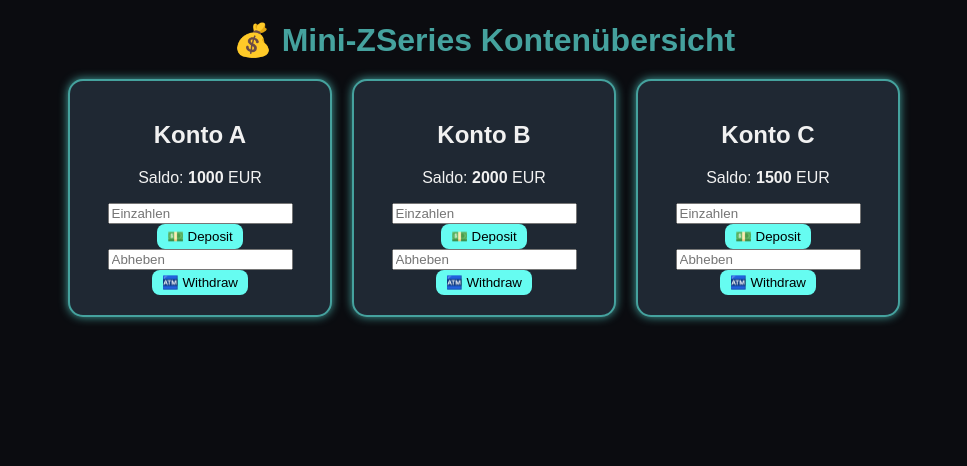
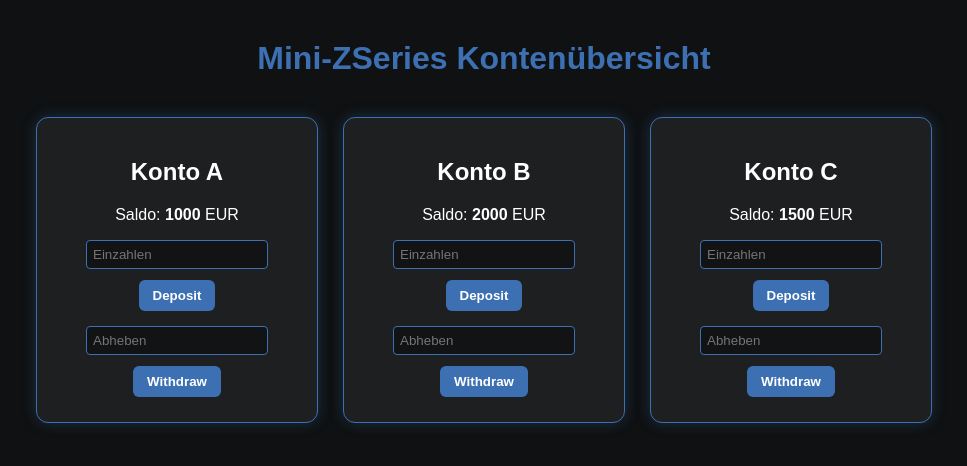
Before and after one commit to Caknesga/mini-zseries-odroid, a Flask app: page / in a window 1280 px wide. Shown: the top 466 px of the page, without its empty margins (156-1123 px from the left). Run offline with Flask 3, Linux system fonts and the light colour scheme.

Commit message:
UI improvements

```diff
--- a/workloads/transaction/static/style.css
+++ b/workloads/transaction/static/style.css
@@ -1,40 +1,70 @@
+/* === IBM Mini ZSeries Dashboard Styling === */
+
 body {
-    font-family: Arial, sans-serif;
-    background-color: #0b0c10;
-    color: #f1f1f1;
+    font-family: "IBM Plex Sans", Arial, sans-serif;
+    background-color: #0f1112; /* IBM dark UI background */
+    color: #ffffff;
     text-align: center;
+    margin: 0;
+    padding: 0;
 }
 
 h1 {
-    color: #45a29e;
-    margin-bottom: 20px;
+    color: #3d70b2; /* IBM blue primary */
+    margin: 40px 0 20px;
+    font-weight: 600;
+    font-size: 2em;
 }
 
 .account-grid {
     display: flex;
     justify-content: center;
     flex-wrap: wrap;
-    gap: 20px;
+    gap: 25px;
+    padding: 20px;
 }
 
 .account-box {
-    background-color: #1f2833;
-    border: 2px solid #45a29e;
-    border-radius: 15px;
+    background-color: #1d1f21;
+    border: 1px solid #3d70b2;
+    border-radius: 12px;
     padding: 20px;
-    width: 220px;
-    box-shadow: 0 0 10px #45a29e;
+    width: 240px;
+    box-shadow: 0 0 15px rgba(61, 112, 178, 0.3);
+    transition: transform 0.2s, box-shadow 0.2s;
+}
+
+.account-box:hover {
+    transform: translateY(-4px);
+    box-shadow: 0 0 25px rgba(61, 112, 178, 0.5);
 }
 
 button {
-    background-color: #66fcf1;
+    background-color: #3d70b2;
     border: none;
-    padding: 5px 10px;
-    border-radius: 8px;
+    padding: 8px 14px;
+    border-radius: 6px;
+    color: white;
+    font-weight: 600;
     cursor: pointer;
+    margin: 5px;
+    transition: background-color 0.2s;
 }
 
 button:hover {
-    background-color: #45a29e;
-    color: #fff;
+    background-color: #30588f;
 }
+
+input[type="number"] {
+    background-color: #111315;
+    border: 1px solid #3d70b2;
+    color: white;
+    padding: 6px;
+    border-radius: 4px;
+    width: 70%;
+    margin-bottom: 6px;
+}
+
+form {
+    margin-top: 10px;
+}
--- a/workloads/transaction/templates/index.html
+++ b/workloads/transaction/templates/index.html
@@ -6,7 +6,7 @@
     <link rel="stylesheet" href="{{ url_for('static', filename='style.css') }}">
 </head>
 <body>
-    <h1>💰 Mini-ZSeries Kontenübersicht</h1>
+    <h1> Mini-ZSeries Kontenübersicht</h1>
     <div class="account-grid">
         {% for name, balance in accounts.items() %}
         <div class="account-box">
@@ -15,12 +15,12 @@
             <form action="/deposit" method="post">
                 <input type="hidden" name="account" value="{{ name }}">
                 <input type="number" name="amount" placeholder="Einzahlen">
-                <button type="submit">💵 Deposit</button>
+                <button type="submit">Deposit</button>
             </form>
             <form action="/withdraw" method="post">
                 <input type="hidden" name="account" value="{{ name }}">
                 <input type="number" name="amount" placeholder="Abheben">
-                <button type="submit">🏧 Withdraw</button>
+                <button type="submit"> Withdraw</button>
             </form>
         </div>
         {% endfor %}
```
